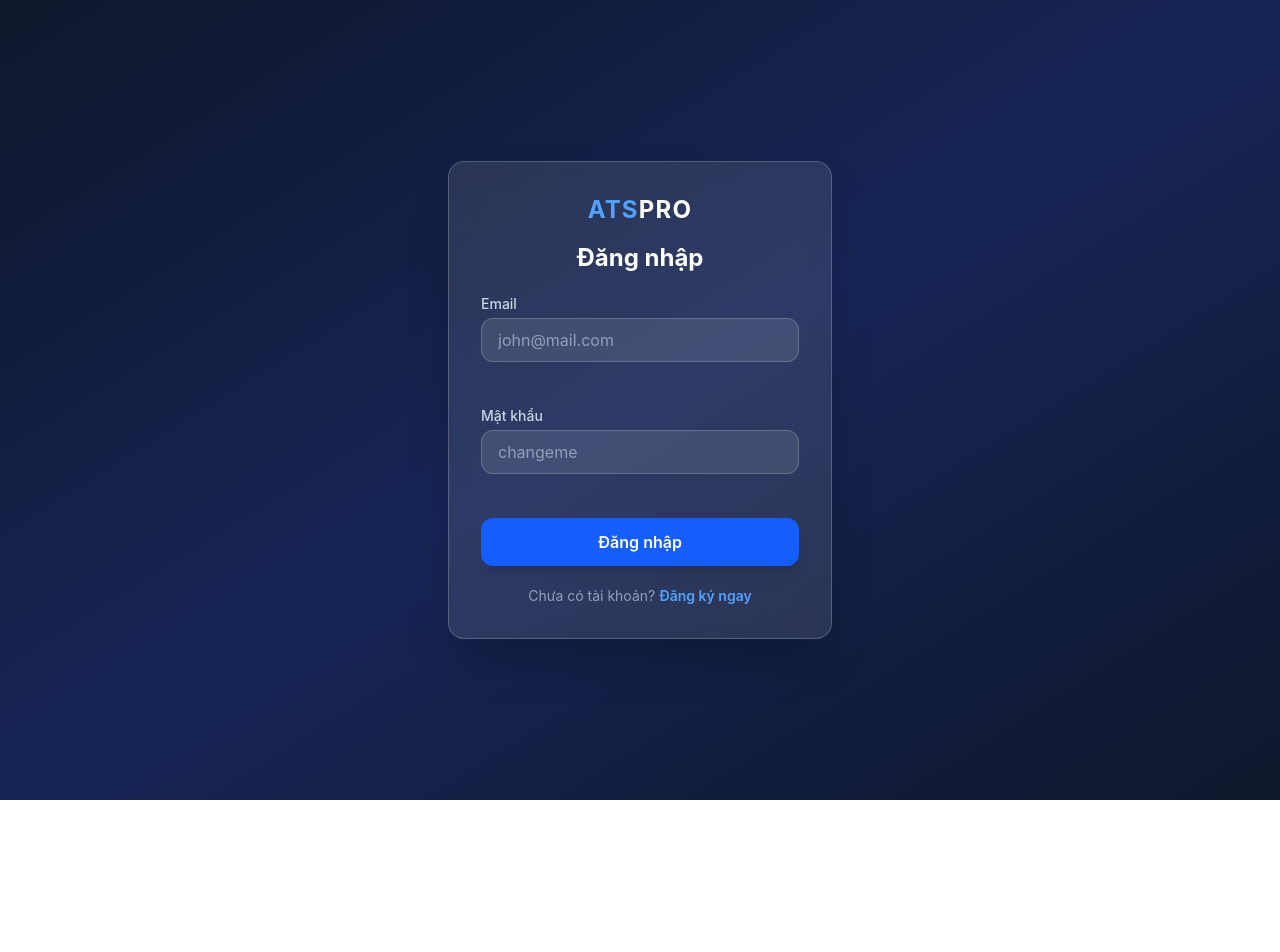
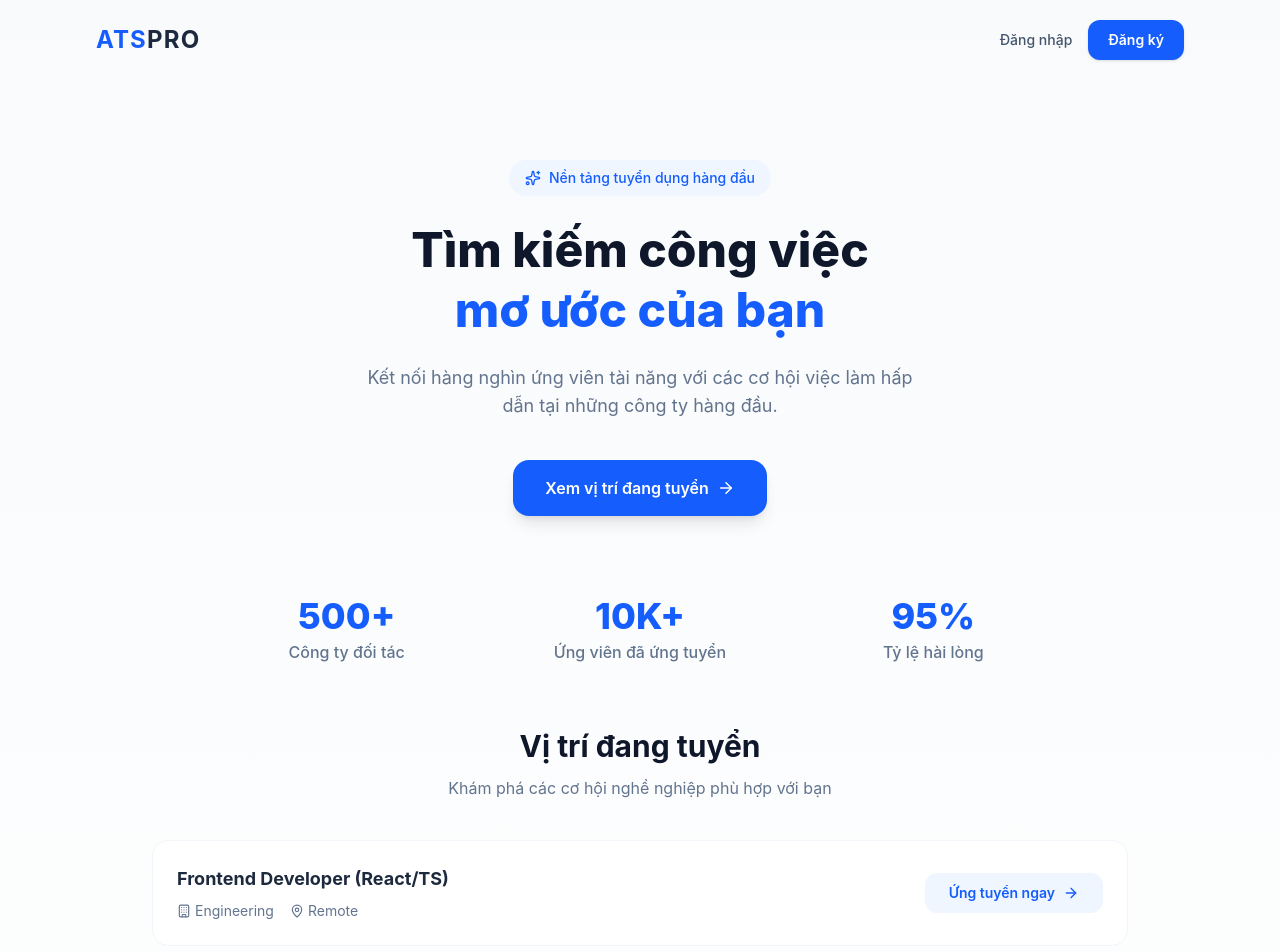
Before and after one commit to nguyen279166/ATS_PRO, a React (Vite) app: page / in a window 1280 px wide. Before the commit this address led to /login. Shown: the top 952 px of the page. Before the commit the page ends 800 px from the top, so only its background shows below. Built offline with nearby package versions, Linux system fonts and the light colour scheme.

Commit message:
feat: DashBoard UI enhanced, LandingPage Added

```diff
--- a/package.json
+++ b/package.json
@@ -19,6 +19,7 @@
     "react-hook-form": "^7.72.1",
     "react-router-dom": "^7.14.0",
     "react-toastify": "^11.0.5",
+    "recharts": "^3.8.1",
     "zod": "^4.3.6"
   },
   "devDependencies": {
--- a/src/App.tsx
+++ b/src/App.tsx
@@ -15,6 +15,7 @@ import LoginForm from "./pages/LoginForm";
 import RegisterForm from "./pages/RegisterForm";
 import { ToastContainer } from "react-toastify";
 import "react-toastify/dist/ReactToastify.css";
+import LandingPage from "./pages/LandingPage";
 
 // Layout có Sidebar (chỉ dành cho người đã đăng nhập)
 function LayoutCore({ children }: { children: React.ReactNode }) {
@@ -81,11 +82,16 @@ export default function App() {
         <Route
           path='/'
           element={
-            <ProtectedRoute>
-              <Dashboard />
-            </ProtectedRoute>
+            isLoggedIn ? (
+              <ProtectedRoute>
+                <Dashboard />
+              </ProtectedRoute>
+            ) : (
+              <LandingPage />
+            )
           }
         />
+
         <Route
           path='/jobs'
           element={
@@ -102,6 +108,7 @@ export default function App() {
             </ProtectedRoute>
           }
         />
+        <Route path='/careers' element={<LandingPage />} />
       </Routes>
 
       <ToastContainer position='bottom-right' />
--- a/src/hooks/AuthContext.tsx
+++ b/src/hooks/AuthContext.tsx
@@ -1,6 +1,5 @@
 import React, { createContext, useState } from "react";
 
-// ĐÃ SỬA: Thêm chữ export ở đầu dòng này
 export const AuthContext = createContext<any>(null);
 
 export const AuthProvider = ({ children }: { children: React.ReactNode }) => {
--- a/src/pages/DashBoard.tsx
+++ b/src/pages/DashBoard.tsx
@@ -1,22 +1,34 @@
 import { mockJobs, mockCandidates } from "../api/mockData";
-import { Briefcase, Users, UserCheck, UserX, TrendingUp } from "lucide-react";
+import { Briefcase, Users, UserCheck, TrendingUp } from "lucide-react";
+import {
+  BarChart,
+  Bar,
+  XAxis,
+  YAxis,
+  Tooltip,
+  ResponsiveContainer,
+  PieChart,
+  Pie,
+  Cell,
+  Legend,
+} from "recharts";
 
 export default function Dashboard() {
-  // TÍNH TOÁN SỐ LIỆU THỐNG KÊ TỪ DỮ LIỆU GIẢ
-  // Đây là "Derived State" (Dữ liệu phái sinh) - không cần useState, chỉ cần tính toán thuần túy
   const totalJobs = mockJobs.length;
   const totalCandidates = mockCandidates.length;
   const hiredCount = mockCandidates.filter((c) => c.status === "Hired").length;
+  const interviewingCount = mockCandidates.filter(
+    (c) => c.status === "Interviewing",
+  ).length;
+  const appliedCount = mockCandidates.filter(
+    (c) => c.status === "Applied",
+  ).length;
   const rejectedCount = mockCandidates.filter(
     (c) => c.status === "Rejected",
-  ).length;
-  const interviewingCount = mockCandidates.filter(
-    (c) => c.status === "Interviewing",
   ).length;
   const hireRate =
     totalCandidates > 0 ? Math.round((hiredCount / totalCandidates) * 100) : 0;
 
-  // Mảng cấu hình các Thẻ thống kê (DRY: Không lặp code 4 lần)
   const statsCards = [
     {
       title: "Tổng tin tuyển dụng",
@@ -46,11 +58,28 @@ export default function Dashboard() {
       title: "Tỷ lệ tuyển",
       value: `${hireRate}%`,
       icon: TrendingUp,
-      color: "bg-violet-500",
-      bgLight: "bg-violet-50",
-      textColor: "text-violet-600",
+      color: "bg-rose-500",
+      bgLight: "bg-rose-50",
+      textColor: "text-rose-600",
     },
   ];
+
+  // DỮ LIỆU CHO BIỂU ĐỒ CỘT: Số ứng viên theo từng Job
+  const barChartData = mockJobs.map((job) => ({
+    name:
+      job.title.length > 15 ? job.title.substring(0, 15) + "..." : job.title,
+    candidates: mockCandidates.filter((candidate) => candidate.jobId === job.id)
+      .length,
+  }));
+
+  // DỮ LIỆU CHO BIỂU ĐỒ TRÒN: Phân bổ trạng thái ứng viên
+  const pieChartData = [
+    { name: "Applied", value: appliedCount },
+    { name: "Interviewing", value: interviewingCount },
+    { name: "Hired", value: hiredCount },
+    { name: "Rejected", value: rejectedCount },
+  ];
+  const PIE_COLORS = ["#3b82f6", "#f59e0b", "#10b981", "#ef4444"];
 
   return (
     <div className='overflow-hidden'>
@@ -77,12 +106,67 @@ export default function Dashboard() {
         })}
       </div>
 
-      {/* HÀNG 2: BẢNG DANH SÁCH ỨNG VIÊN GẦN ĐÂY */}
-      <div className='bg-white rounded-2xl border border-slate-100 shadow-sm p-6 h-[500px]'>
+      {/* HÀNG 2: HAI BIỂU ĐỒ NGANG NHAU */}
+      <div className='grid grid-cols-1 lg:grid-cols-2 gap-6 mb-8'>
+        {/* Biểu đồ Cột: Số ứng viên theo Job */}
+        <div className='bg-white rounded-2xl border border-slate-100 shadow-sm p-6'>
+          <h3 className='text-lg font-bold text-slate-800 mb-6'>
+            Ứng viên theo vị trí
+          </h3>
+          <ResponsiveContainer width='100%' height={280}>
+            <BarChart data={barChartData}>
+              <XAxis dataKey='name' tick={{ fontSize: 12 }} />
+              <YAxis allowDecimals={false} />
+              <Tooltip
+                contentStyle={{
+                  borderRadius: "12px",
+                  border: "1px solid #e2e8f0",
+                }}
+              />
+              <Bar dataKey='candidates' fill='#3b82f6' radius={[8, 8, 0, 0]} />
+            </BarChart>
+          </ResponsiveContainer>
+        </div>
+
+        {/* Biểu đồ Tròn: Phân bổ trạng thái */}
+        <div className='bg-white rounded-2xl border border-slate-100 shadow-sm p-6'>
+          <h3 className='text-lg font-bold text-slate-800 mb-6'>
+            Phân bổ trạng thái
+          </h3>
+          <ResponsiveContainer width='100%' height={280}>
+            <PieChart>
+              <Pie
+                data={pieChartData}
+                cx='50%'
+                cy='50%'
+                innerRadius={60}
+                outerRadius={100}
+                paddingAngle={4}
+                dataKey='value'
+                label={({ name, percent }) =>
+                  `${name} ${(percent * 100).toFixed(0)}%`
+                }
+              >
+                {pieChartData.map((_, index) => (
+                  <Cell
+                    key={`cell-${index}`}
+                    fill={PIE_COLORS[index % PIE_COLORS.length]}
+                  />
+                ))}
+              </Pie>
+              <Tooltip />
+              <Legend />
+            </PieChart>
+          </ResponsiveContainer>
+        </div>
+      </div>
+
+      {/* HÀNG 3: BẢNG DANH SÁCH ỨNG VIÊN GẦN ĐÂY */}
+      <div className='bg-white rounded-2xl border border-slate-100 shadow-sm p-6'>
         <h3 className='text-lg font-bold text-slate-800 mb-4'>
           Ứng viên gần đây
         </h3>
-        <div className='overflow-y-auto h-[450px]'>
+        <div className='overflow-x-auto'>
           <table className='w-full text-left'>
             <thead>
               <tr className='text-sm text-slate-500 border-b border-slate-100'>
--- /dev/null
+++ b/src/pages/LandingPage.tsx
@@ -0,0 +1,117 @@
+import { mockJobs } from "../api/mockData";
+import { MapPin, Building, ArrowRight, Sparkles } from "lucide-react";
+import { Link } from "react-router-dom";
+
+export default function LandingPage() {
+  // Chỉ hiển thị những Job đang mở
+  const openJobs = mockJobs.filter((job) => job.status === "Open");
+
+  return (
+    <div className='min-h-screen bg-gradient-to-b from-slate-50 to-white'>
+      {/* NAVBAR */}
+      <nav className='flex items-center justify-between px-8 py-5 max-w-6xl mx-auto'>
+        <h1 className='text-2xl font-bold text-blue-600 tracking-wider'>
+          ATS<span className='text-slate-800'>PRO</span>
+        </h1>
+        <div className='flex items-center gap-4'>
+          <Link
+            to='/login'
+            className='text-sm font-medium text-slate-600 hover:text-blue-600 transition-colors'
+          >
+            Đăng nhập
+          </Link>
+          <Link
+            to='/register'
+            className='text-sm font-semibold bg-blue-600 text-white px-5 py-2.5 rounded-xl hover:bg-blue-700 transition-colors shadow-sm'
+          >
+            Đăng ký
+          </Link>
+        </div>
+      </nav>
+
+      {/* HERO SECTION */}
+      <section className='text-center max-w-3xl mx-auto px-6 py-20'>
+        <div className='inline-flex items-center gap-2 bg-blue-50 text-blue-600 font-medium text-sm px-4 py-2 rounded-full mb-6'>
+          <Sparkles size={16} /> Nền tảng tuyển dụng hàng đầu
+        </div>
+        <h2 className='text-5xl font-extrabold text-slate-900 leading-tight mb-6'>
+          Tìm kiếm công việc <br />
+          <span className='text-blue-600'>mơ ước của bạn</span>
+        </h2>
+        <p className='text-lg text-slate-500 max-w-xl mx-auto mb-10'>
+          Kết nối hàng nghìn ứng viên tài năng với các cơ hội việc làm hấp dẫn
+          tại những công ty hàng đầu.
+        </p>
+        <a
+          href='#jobs'
+          className='inline-flex items-center gap-2 bg-blue-600 text-white font-semibold px-8 py-4 rounded-2xl hover:bg-blue-700 transition-all shadow-lg hover:shadow-blue-500/25 hover:-translate-y-0.5'
+        >
+          Xem vị trí đang tuyển <ArrowRight size={18} />
+        </a>
+      </section>
+
+      {/* STATS SECTION */}
+      <section className='max-w-4xl mx-auto grid grid-cols-3 gap-8 px-6 pb-16'>
+        {[
+          { number: "500+", label: "Công ty đối tác" },
+          { number: "10K+", label: "Ứng viên đã ứng tuyển" },
+          { number: "95%", label: "Tỷ lệ hài lòng" },
+        ].map((stat) => (
+          <div key={stat.label} className='text-center'>
+            <p className='text-4xl font-extrabold text-blue-600'>
+              {stat.number}
+            </p>
+            <p className='text-slate-500 mt-1 font-medium'>{stat.label}</p>
+          </div>
+        ))}
+      </section>
+
+      {/* JOB LISTINGS */}
+      <section id='jobs' className='max-w-5xl mx-auto px-6 pb-24'>
+        <h3 className='text-3xl font-bold text-slate-900 text-center mb-3'>
+          Vị trí đang tuyển
+        </h3>
+        <p className='text-slate-500 text-center mb-10'>
+          Khám phá các cơ hội nghề nghiệp phù hợp với bạn
+        </p>
+
+        <div className='space-y-4'>
+          {openJobs.map((job) => (
+            <div
+              key={job.id}
+              className='bg-white p-6 rounded-2xl border border-slate-100 hover:border-blue-200 hover:shadow-lg transition-all group'
+            >
+              <div className='flex items-center justify-between'>
+                <div>
+                  <h4 className='text-lg font-bold text-slate-800 group-hover:text-blue-600 transition-colors'>
+                    {job.title}
+                  </h4>
+                  <div className='flex items-center gap-4 mt-2 text-sm text-slate-500'>
+                    <span className='flex items-center gap-1'>
+                      <Building size={14} /> {job.department}
+                    </span>
+                    <span className='flex items-center gap-1'>
+                      <MapPin size={14} /> {job.location}
+                    </span>
+                  </div>
+                </div>
+                <button className='bg-blue-50 text-blue-600 font-semibold px-6 py-2.5 rounded-xl hover:bg-blue-600 hover:text-white transition-all text-sm flex items-center gap-2'>
+                  Ứng tuyển ngay <ArrowRight size={16} />
+                </button>
+              </div>
+            </div>
+          ))}
+        </div>
+      </section>
+
+      {/* FOOTER */}
+      <footer className='border-t border-slate-100 py-8 text-center text-sm text-slate-400'>
+        <p>
+          &copy; 2026 ATSPRO. Được xây dựng bởi{" "}
+          <span className='font-semibold text-slate-600'>Tuấn Nguyễn</span> với
+          React + TypeScript + Tailwind CSS.
+        </p>
+      </footer>
+    </div>
+  );
+}
```
Also changed, not shown: 1 other file (tests, documents, lock files or other folders).
